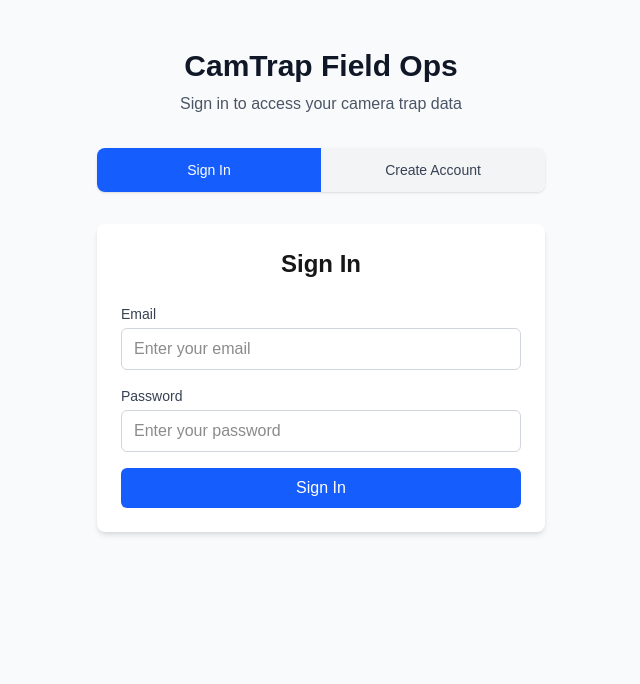
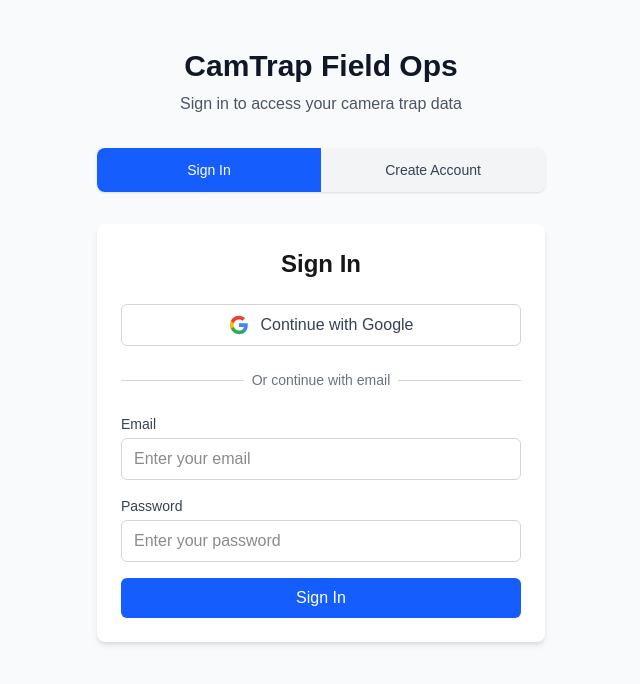
Before and after one commit to parklander/camtrap-field-ops, a Next.js app in the folder app/: page /auth in a window 1280 px wide. Shown: the top 684 px of the page, without its empty margins (319-959 px from the left). Built offline with nearby package versions, Linux system fonts and the light colour scheme; no server answers.

Commit message:
Add Google OAuth authentication with callback handling

```diff
--- /dev/null
+++ b/app/src/app/auth/callback/page.tsx
@@ -0,0 +1,40 @@
+'use client';
+
+import { useEffect } from 'react';
+import { useRouter } from 'next/navigation';
+import { supabase } from '@/lib/supabase';
+
+export default function AuthCallback() {
+  const router = useRouter();
+
+  useEffect(() => {
+    const handleAuthCallback = async () => {
+      const { data, error } = await supabase.auth.getSession();
+
+      if (error) {
+        console.error('Auth callback error:', error);
+        router.push('/auth?error=auth_callback_failed');
+        return;
+      }
+
+      if (data.session) {
+        // Successful authentication, redirect to dashboard
+        router.push('/');
+      } else {
+        // No session, redirect to auth page
+        router.push('/auth');
+      }
+    };
+
+    handleAuthCallback();
+  }, [router]);
+
+  return (
+    <div className="min-h-screen flex items-center justify-center bg-gray-50">
+      <div className="text-center">
+        <div className="animate-spin rounded-full h-12 w-12 border-b-2 border-blue-600 mx-auto mb-4"></div>
+        <p className="text-gray-600">Completing sign in...</p>
+      </div>
+    </div>
+  );
+}
--- a/app/src/components/auth/LoginForm.tsx
+++ b/app/src/components/auth/LoginForm.tsx
@@ -8,7 +8,7 @@ export default function LoginForm() {
   const [password, setPassword] = useState('');
   const [loading, setLoading] = useState(false);
   const [error, setError] = useState<string | null>(null);
-  const { signIn } = useAuth();
+  const { signIn, signInWithGoogle } = useAuth();
 
   const handleSubmit = async (e: React.FormEvent) => {
     e.preventDefault();
@@ -24,9 +24,45 @@ export default function LoginForm() {
     setLoading(false);
   };
 
+  const handleGoogleSignIn = async () => {
+    setLoading(true);
+    setError(null);
+
+    const { error } = await signInWithGoogle();
+
+    if (error) {
+      setError(error.message);
+      setLoading(false);
+    }
+  };
+
   return (
     <div className="max-w-md mx-auto mt-8 p-6 bg-white rounded-lg shadow-md">
       <h2 className="text-2xl font-bold mb-6 text-center">Sign In</h2>
+
+      {/* Google Sign In Button */}
+      <button
+        onClick={handleGoogleSignIn}
+        disabled={loading}
+        className="w-full mb-6 bg-white border border-gray-300 text-gray-700 py-2 px-4 rounded-md hover:bg-gray-50 focus:outline-none focus:ring-2 focus:ring-blue-500 disabled:opacity-50 disabled:cursor-not-allowed flex items-center justify-center gap-3"
+      >
+        <svg className="w-5 h-5" viewBox="0 0 24 24">
+          <path fill="#4285F4" d="M22.56 12.25c0-.78-.07-1.53-.2-2.25H12v4.26h5.92c-.26 1.37-1.04 2.53-2.21 3.31v2.77h3.57c2.08-1.92 3.28-4.74 3.28-8.09z"/>
+          <path fill="#34A853" d="M12 23c2.97 0 5.46-.98 7.28-2.66l-3.57-2.77c-.98.66-2.23 1.06-3.71 1.06-2.86 0-5.29-1.93-6.16-4.53H2.18v2.84C3.99 20.53 7.7 23 12 23z"/>
+          <path fill="#FBBC05" d="M5.84 14.09c-.22-.66-.35-1.36-.35-2.09s.13-1.43.35-2.09V7.07H2.18C1.43 8.55 1 10.22 1 12s.43 3.45 1.18 4.93l2.85-2.22.81-.62z"/>
+          <path fill="#EA4335" d="M12 5.38c1.62 0 3.06.56 4.21 1.64l3.15-3.15C17.45 2.09 14.97 1 12 1 7.7 1 3.99 3.47 2.18 7.07l3.66 2.84c.87-2.6 3.3-4.53 6.16-4.53z"/>
+        </svg>
+        Continue with Google
+      </button>
+
+      <div className="relative mb-6">
+        <div className="absolute inset-0 flex items-center">
+          <div className="w-full border-t border-gray-300" />
+        </div>
+        <div className="relative flex justify-center text-sm">
+          <span className="px-2 bg-white text-gray-500">Or continue with email</span>
+        </div>
+      </div>
 
       <form onSubmit={handleSubmit} className="space-y-4">
         <div>
--- a/app/src/components/auth/SignupForm.tsx
+++ b/app/src/components/auth/SignupForm.tsx
@@ -10,7 +10,7 @@ export default function SignupForm() {
   const [loading, setLoading] = useState(false);
   const [error, setError] = useState<string | null>(null);
   const [success, setSuccess] = useState(false);
-  const { signUp } = useAuth();
+  const { signUp, signInWithGoogle } = useAuth();
 
   const handleSubmit = async (e: React.FormEvent) => {
     e.preventDefault();
@@ -40,6 +40,18 @@ export default function SignupForm() {
     setLoading(false);
   };
 
+  const handleGoogleSignIn = async () => {
+    setLoading(true);
+    setError(null);
+
+    const { error } = await signInWithGoogle();
+
+    if (error) {
+      setError(error.message);
+      setLoading(false);
+    }
+  };
+
   if (success) {
     return (
       <div className="max-w-md mx-auto mt-8 p-6 bg-green-50 border border-green-200 rounded-lg">
@@ -54,6 +66,30 @@ export default function SignupForm() {
   return (
     <div className="max-w-md mx-auto mt-8 p-6 bg-white rounded-lg shadow-md">
       <h2 className="text-2xl font-bold mb-6 text-center">Create Account</h2>
+
+      {/* Google Sign In Button */}
+      <button
+        onClick={handleGoogleSignIn}
+        disabled={loading}
+        className="w-full mb-6 bg-white border border-gray-300 text-gray-700 py-2 px-4 rounded-md hover:bg-gray-50 focus:outline-none focus:ring-2 focus:ring-blue-500 disabled:opacity-50 disabled:cursor-not-allowed flex items-center justify-center gap-3"
+      >
+        <svg className="w-5 h-5" viewBox="0 0 24 24">
+          <path fill="#4285F4" d="M22.56 12.25c0-.78-.07-1.53-.2-2.25H12v4.26h5.92c-.26 1.37-1.04 2.53-2.21 3.31v2.77h3.57c2.08-1.92 3.28-4.74 3.28-8.09z"/>
+          <path fill="#34A853" d="M12 23c2.97 0 5.46-.98 7.28-2.66l-3.57-2.77c-.98.66-2.23 1.06-3.71 1.06-2.86 0-5.29-1.93-6.16-4.53H2.18v2.84C3.99 20.53 7.7 23 12 23z"/>
+          <path fill="#FBBC05" d="M5.84 14.09c-.22-.66-.35-1.36-.35-2.09s.13-1.43.35-2.09V7.07H2.18C1.43 8.55 1 10.22 1 12s.43 3.45 1.18 4.93l2.85-2.22.81-.62z"/>
+          <path fill="#EA4335" d="M12 5.38c1.62 0 3.06.56 4.21 1.64l3.15-3.15C17.45 2.09 14.97 1 12 1 7.7 1 3.99 3.47 2.18 7.07l3.66 2.84c.87-2.6 3.3-4.53 6.16-4.53z"/>
+        </svg>
+        Continue with Google
+      </button>
+
+      <div className="relative mb-6">
+        <div className="absolute inset-0 flex items-center">
+          <div className="w-full border-t border-gray-300" />
+        </div>
+        <div className="relative flex justify-center text-sm">
+          <span className="px-2 bg-white text-gray-500">Or create account with email</span>
+        </div>
+      </div>
 
       <form onSubmit={handleSubmit} className="space-y-4">
         <div>
--- a/app/src/lib/auth-context.tsx
+++ b/app/src/lib/auth-context.tsx
@@ -10,6 +10,7 @@ interface AuthContextType {
   loading: boolean;
   signIn: (email: string, password: string) => Promise<{ error: any }>;
   signUp: (email: string, password: string) => Promise<{ error: any }>;
+  signInWithGoogle: () => Promise<{ error: any }>;
   signOut: () => Promise<void>;
 }
 
@@ -56,6 +57,16 @@ export function AuthProvider({ children }: { children: React.ReactNode }) {
     return { error };
   };
 
+  const signInWithGoogle = async () => {
+    const { error } = await supabase.auth.signInWithOAuth({
+      provider: 'google',
+      options: {
+        redirectTo: `${window.location.origin}/auth/callback`,
+      },
+    });
+    return { error };
+  };
+
   const signOut = async () => {
     await supabase.auth.signOut();
   };
@@ -66,6 +77,7 @@ export function AuthProvider({ children }: { children: React.ReactNode }) {
     loading,
     signIn,
     signUp,
+    signInWithGoogle,
     signOut,
   };
 
```
